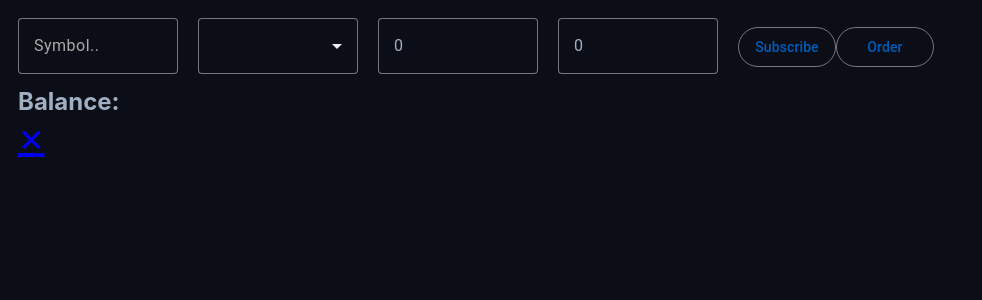
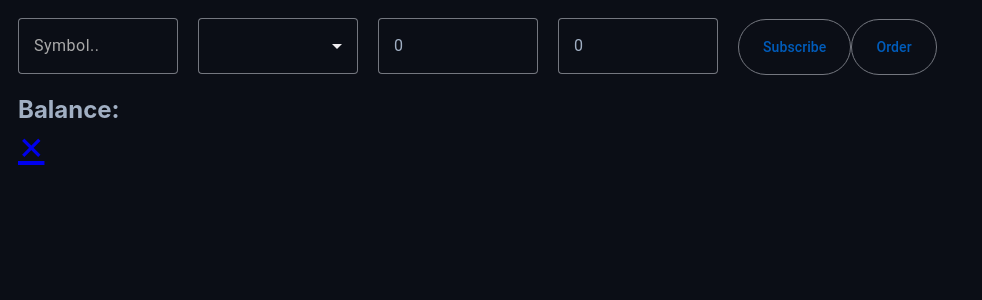
Before and after one commit to gsaukov/potok, an Angular app in the folder client/: page / in a window 1280 px wide. Shown: the top 300 px of the page, without its empty margins (0-982 px from the left). Built offline with nearby package versions, Linux system fonts and the light colour scheme; no server answers.

Commit message:
theming mat button

```diff
--- a/client/src/app/main-page/trade-desc/toolbar/toolbar.component.html
+++ b/client/src/app/main-page/trade-desc/toolbar/toolbar.component.html
@@ -15,8 +15,8 @@
   <mat-form-field appearance="outline">
     <input matInput class="form-control"  formControlName="value" type="number" placeholder="Price..."/>
   </mat-form-field>
-  <button mat-stroked-button (click)="subscribe()" style="width: 7em;">Subscribe</button>
-  <button mat-stroked-button (click)="newOrder()" style="width: 7em; margin-right: 20px;">Order</button>
+  <button mat-stroked-button (click)="subscribe()" >Subscribe</button>
+  <button mat-stroked-button (click)="newOrder()" >Order</button>
   <div>
     <h2>Balance:</h2>
     <h2>
--- a/client/src/app/main-page/trade-desc/toolbar/toolbar.component.scss
+++ b/client/src/app/main-page/trade-desc/toolbar/toolbar.component.scss
@@ -6,3 +6,7 @@ mat-form-field {
   color: white;
   //color: #b2c0c7
 }
+
+button {
+  height: 4em;
+}
```
